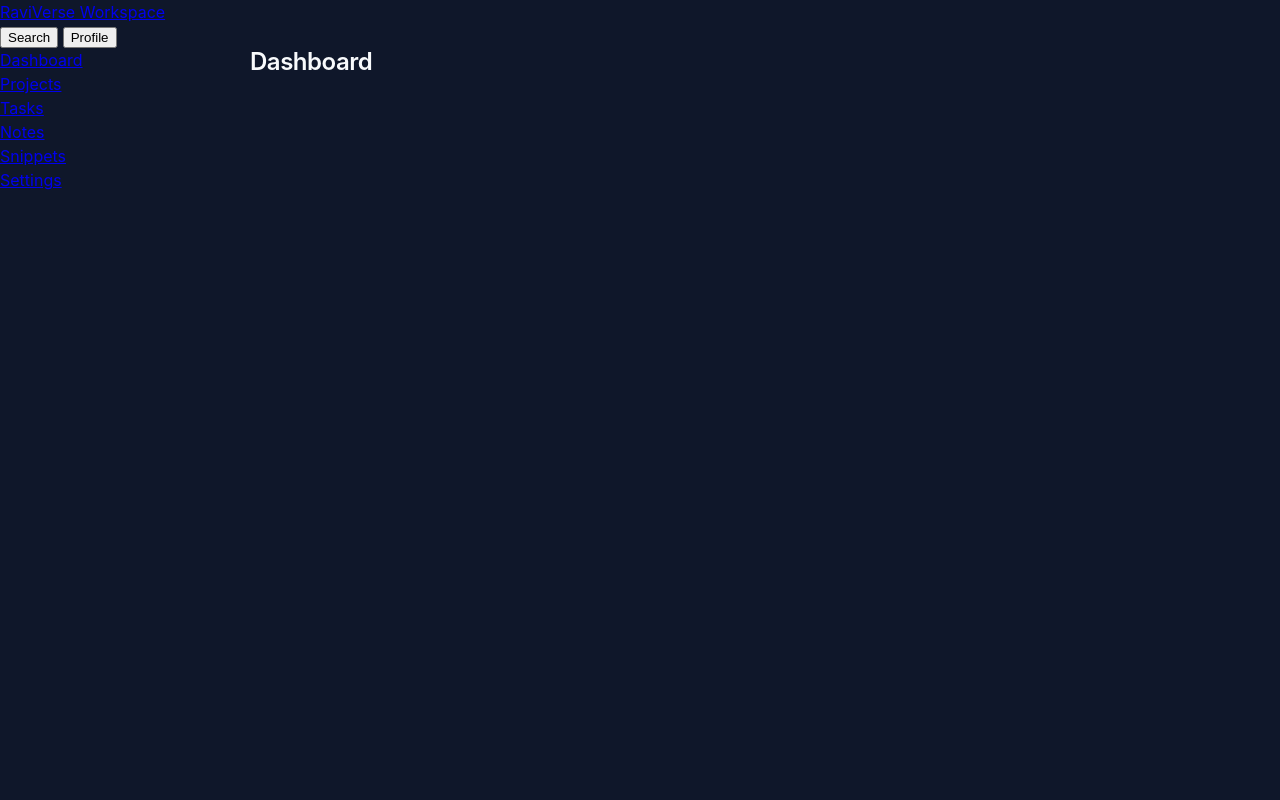
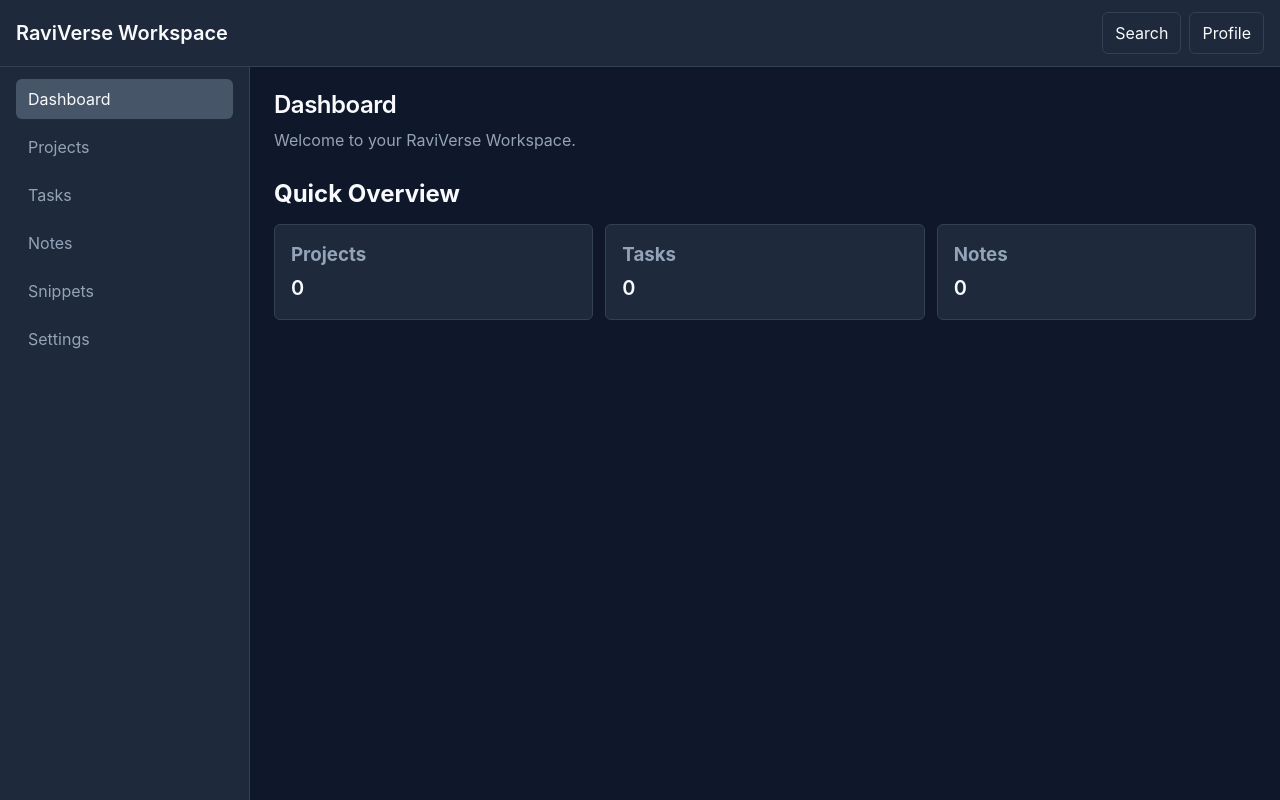
Before and after one commit to aryanraj135790-cmd/raviverse-workspace, a plain HTML site: page index.html in a window 1280 px wide. Drawn offline with Linux system fonts and the light colour scheme.

Commit message:
feat: build dashboard overview

```diff
--- a/css/base.css
+++ b/css/base.css
@@ -3,6 +3,7 @@
   --color-background: #0f172a;
   --color-surface: #1e293b;
   --color-surface-hover: #334155;
+  --color-surface-active: #475569;
   --color-text-primary: #f8fafc;
   --color-text-secondary: #94a3b8;
   --color-border: #334155;
@@ -15,6 +16,15 @@
   --font-weight-regular: 400;
   --font-weight-medium: 500;
   --font-weight-semibold: 600;
+  /* spacing */
+  --space-xs: 0.25rem;
+  --space-sm: 0.5rem;
+  --space-md: 0.75rem;
+  --space-lg: 1rem;
+  --space-xl: 1.5rem;
+  --space-2xl: 2rem;
+  /* others */
+  --radius-sm: 0.375rem;
 }
 *,
 *::before,
@@ -28,6 +38,8 @@ ul {
 }
 body {
   min-height: 100vh;
+  display: grid;
+  grid-template-rows: auto minmax(0, 1fr);
   margin: 0;
   font-family:
     Inter,
@@ -51,5 +63,113 @@ h1 {
 }
 .content-wrapper {
   display: grid;
-  grid-template-columns: 250px 1fr;
+  grid-template-columns: 250px minmax(0, 1fr);
 }
+body > header {
+  display: flex;
+  justify-content: space-between;
+  align-items: center;
+  padding: var(--space-md) var(--space-lg);
+  background-color: var(--color-surface);
+  border-bottom: 1px solid var(--color-border);
+}
+body > header > a {
+  color: var(--color-text-primary);
+  text-decoration: none;
+  font-size: var(--font-size-xl);
+  font-weight: var(--font-weight-semibold);
+}
+body > header > div {
+  display: flex;
+  gap: var(--space-sm);
+}
+body > header button {
+  font: inherit;
+  background-color: var(--color-surface);
+  color: var(--color-text-primary);
+  border: 1px solid var(--color-border);
+  border-radius: var(--radius-sm);
+  padding: var(--space-sm) var(--space-md);
+  cursor: pointer;
+  transition: background-color 150ms ease;
+}
+body > header button:hover {
+  background-color: var(--color-surface-hover);
+}
+body > header button:focus-visible {
+  outline: 2px solid var(--color-text-primary);
+  outline-offset: 2px;
+}
+.content-wrapper > main {
+  overflow: auto;
+  padding: var(--space-xl);
+}
+/* .content-wrapper > main > header {
+  margin-bottom: var(--space-xl);
+} */
+main > .main-content > header {
+  margin-bottom: var(--space-xl);
+}
+main > .main-content > header > h1 {
+  margin-bottom: var(--space-sm);
+}
+main > .main-content > header > p {
+  color: var(--color-text-secondary);
+  margin: 0;
+}
+.dashboard-section > h2 {
+  margin: 0 0 var(--space-md);
+}
+.overview-grid {
+  display: grid;
+  grid-template-columns: repeat(auto-fit, minmax(200px, 1fr));
+  gap: var(--space-md);
+}
+.overview-item {
+  background-color: var(--color-surface);
+  border: 1px solid var(--color-border);
+  padding: var(--space-lg);
+  border-radius: var(--radius-sm);
+}
+.overview-item > h3 {
+  color: var(--color-text-secondary);
+  margin: 0 0 var(--space-xs);
+}
+.overview-item > p {
+  margin: 0;
+  font-size: var(--font-size-xl);
+  font-weight: var(--font-weight-semibold);
+}
+aside {
+  background-color: var(--color-surface);
+  border-right: 1px solid var(--color-border);
+  overflow-y: auto;
+}
+nav {
+  padding: var(--space-md) var(--space-lg);
+}
+nav ul {
+  display: flex;
+  flex-direction: column;
+  gap: var(--space-sm);
+}
+nav a {
+  display: block;
+  padding: var(--space-sm) var(--space-md);
+  color: var(--color-text-secondary);
+  text-decoration: none;
+  border-radius: var(--radius-sm);
+  transition: background-color 150ms ease;
+}
+nav a:hover {
+  background-color: var(--color-surface-hover);
+  color: var(--color-text-primary);
+}
+nav a:focus-visible {
+  outline: 2px solid var(--color-text-primary);
+  outline-offset: 2px;
+}
+nav a[aria-current="page"] {
+  background-color: var(--color-surface-active);
+  color: var(--color-text-primary);
+}
--- a/index.html
+++ b/index.html
@@ -32,7 +32,31 @@
         </nav>
       </aside>
       <main>
-        <h1>Dashboard</h1>
+        <div class="main-content">
+          <header>
+            <h1>Dashboard</h1>
+            <p>Welcome to your RaviVerse Workspace.</p>
+          </header>
+          <section class="dashboard-section">
+            <h2>Quick Overview</h2>
+            <div class="overview-grid">
+              <div class="overview-item">
+                <h3>Projects</h3>
+                <p class="overview-value">0</p>
+              </div>
+
+              <div class="overview-item">
+                <h3>Tasks</h3>
+                <p class="overview-value">0</p>
+              </div>
+
+              <div class="overview-item">
+                <h3>Notes</h3>
+                <p class="overview-value">0</p>
+              </div>
+            </div>
+          </section>
+        </div>
       </main>
     </div>
   </body>
```
